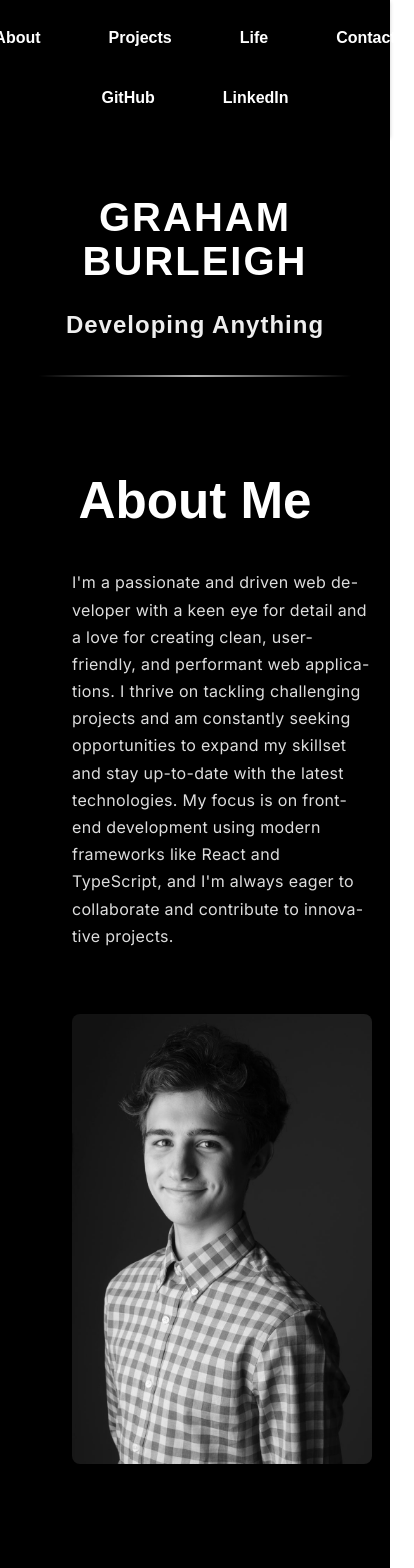
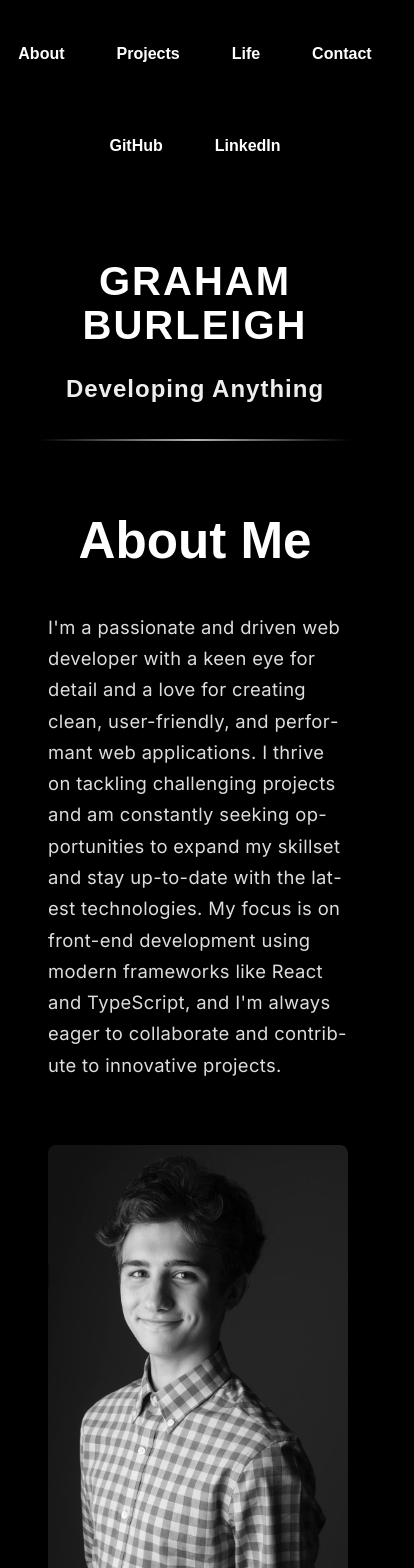
Before and after one commit to gbburleigh/vercel-portfolio, a React (Vite) app: page / in a window 390 px wide. Shown: the top 1568 px of the page, 414 px wide, since content can reach past the window. Built offline with nearby package versions, Linux system fonts and the light colour scheme.

Commit message:
fix: Further mobile adjustments (iPhone)

```diff
--- a/src/App.tsx
+++ b/src/App.tsx
@@ -38,8 +38,6 @@ const GlobalStyle = createGlobalStyle`
 
     @media (max-width: 768px) {
         align-items: stretch; /* Stretch content to full width on mobile */
-        height: 100%;
-        width: 100%;
     }
   }
 
@@ -63,8 +61,10 @@ export const StylishParagraph = styled.p`
   letter-spacing: 0.02em; /* Subtle letter spacing */
   text-shadow: 0.5px 0.5px 1px rgba(0, 0, 0, 0.1); /* Subtle text shadow */
   @media (max-width: 768px) {
-        font-size: 1rem;
-    }
+    white-space: pre-line;
+    word-breal: break-all;
+    word-wrap: break-word;
+  }
 `;
 
 // const CodeSnippet = styled.code`
@@ -135,6 +135,10 @@ const AnimatedSection = styled.section`
     &.visible {
         animation: ${fadeIn} 0.8s forwards;
     }
+
+    @media (max-width: 768px) {
+      padding: 0.5rem;
+  }
 `
 
 const SectionTitle = styled.h1`
--- a/src/components/Card.tsx
+++ b/src/components/Card.tsx
@@ -161,7 +161,9 @@ const TechList = styled.ul`
     flex-direction: row; /* Organize into columns */
     gap: 1rem;
     @media (max-width: 768px) {
-        scale: .85;
+        scale: .8;
+        padding-left: 1rem;
+        padding-right: 1rem;
     }
 `;
 
--- a/src/components/Nav.tsx
+++ b/src/components/Nav.tsx
@@ -12,7 +12,6 @@ const NavContainer = styled.nav`
     display: flex;
     justify-content: space-between;
     align-items: center;
-    box-shadow: 0 2px 4px rgba(0, 0, 0, 0.2);
     @media (max-width: 768px) {
         flex-direction: column;
         align-items: center;
@@ -24,6 +23,10 @@ const NavContainer = styled.nav`
 const NavLinks = styled.div`
     display: flex;
     gap: 2rem;
+    @media (max-width: 768px) {
+        gap: 1rem;
+        padding: 1rem 0;
+    }
 `;
 
 const NavLink = styled.a`
--- a/src/index.css
+++ b/src/index.css
@@ -56,7 +56,7 @@ button:focus-visible {
 @media (prefers-color-scheme: light) {
   :root {
     color: #213547;
-    background-color: #ffffff;
+    background-color: #000;
   }
   a:hover {
     color: #747bff;
```
